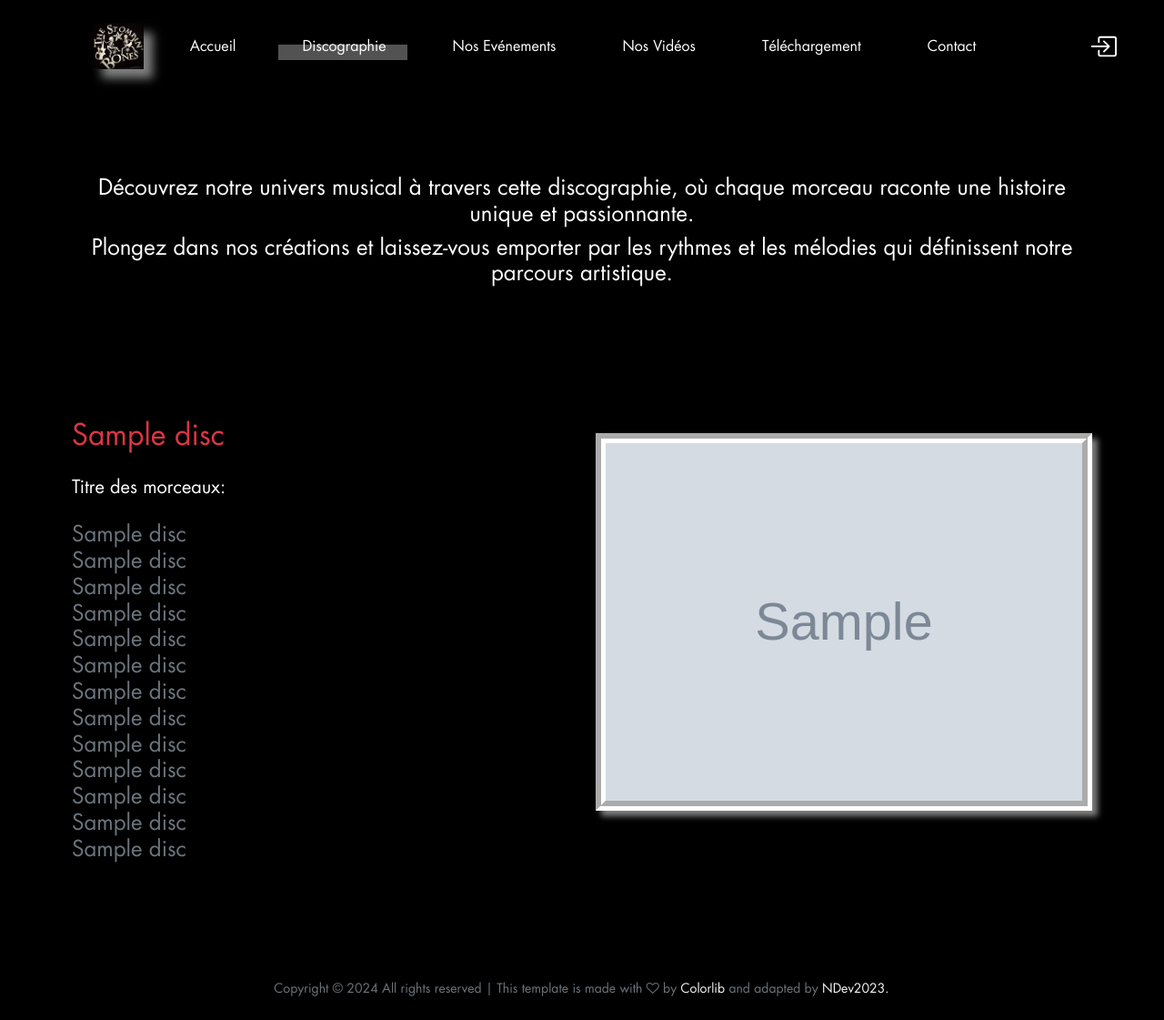
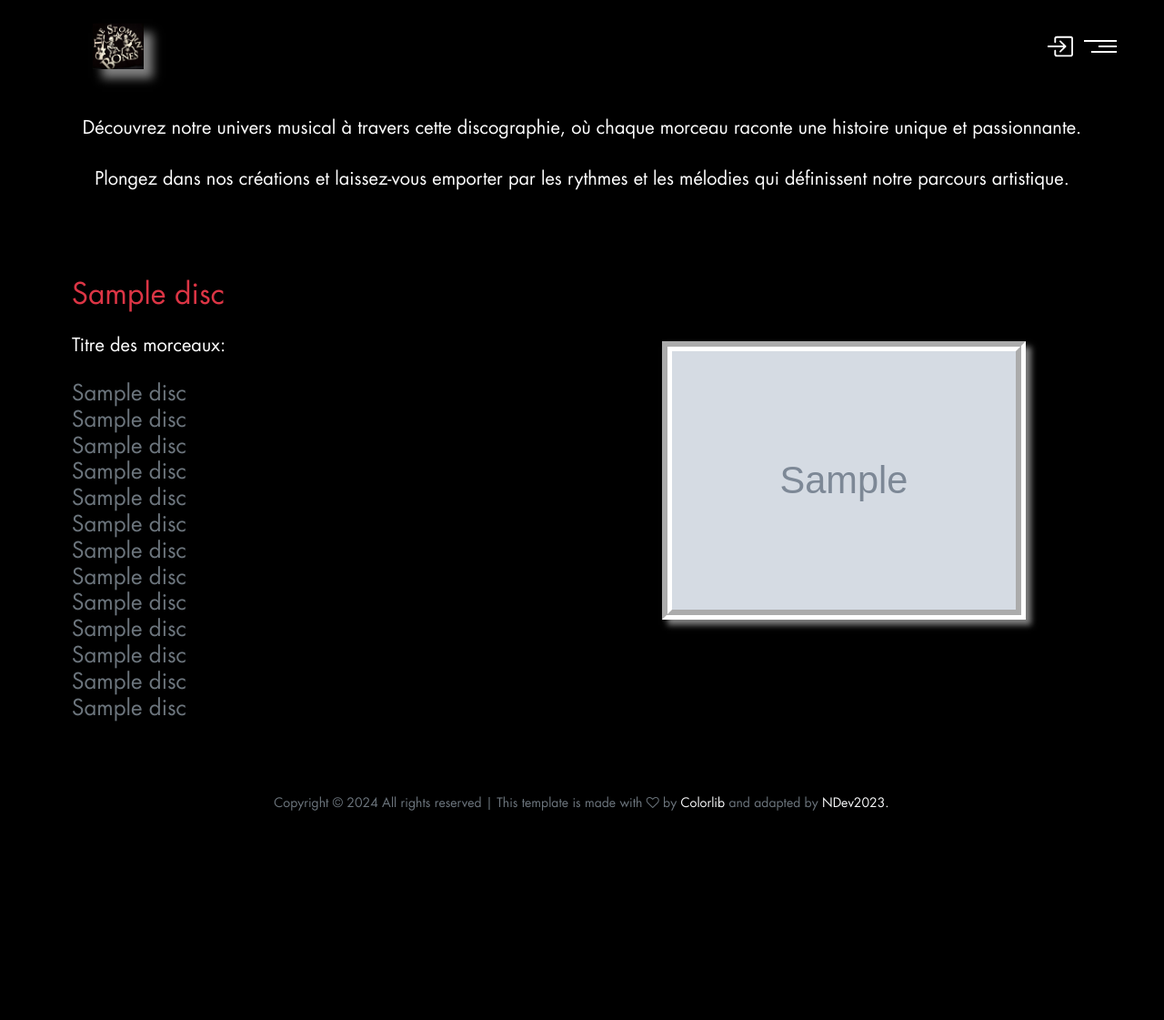
Before and after one commit to Dnico13/RockBandStompin, a PHP site: page /discographie.php in a window 1280 px wide. Shown: the whole page at 91% size. After the commit the page ends 891 px from the top, so only its background shows below. Run offline with PHP 8.4, Linux system fonts and the light colour scheme; tables that the repository leaves empty hold one stand-in row (values such as "Sample post"); grey boxes marked "Sample" are stand-in pictures.

Commit message:
AJUSTEMENT FRONT discographie ET evenements REGLAGE NAV

```diff
--- a/discographie.php
+++ b/discographie.php
@@ -12,11 +12,14 @@ $Albums = getAlbums($pdo);
     <?php
     require_once 'template/menu.php';
     ?>
-    <main class="mainBis Espace1">
+    <main class="mainBis ">
 
-        <div class=" container w-100 w-md-50  text-justify text-md-center presentation">
-            <p class="h4">Découvrez notre univers musical à travers cette discographie, où chaque morceau raconte une histoire unique et passionnante. <br></p>
-            <p class="h4">
+        <div class=" container w-100 w-sm-50 Espace1 text-justify text-md-center presentation">
+            <p class="h5">
+                Découvrez notre univers musical à travers cette discographie, où chaque morceau raconte une histoire unique et passionnante.
+            </p>
+            <br>
+            <p class="h5">
                 Plongez dans nos créations et laissez-vous emporter par les rythmes et les mélodies qui définissent notre parcours artistique.
             </p>
         </div>
@@ -28,16 +31,16 @@ $Albums = getAlbums($pdo);
 
 
 
-            <div class="container col-xxl-8 px-4 py-5">
+            <div class="container col-xxl-8 px-4 p-auto">
                 <div class="row flex-lg-row-reverse  align-items-center g-5 py-5">
-                    <div class=" col-12 col-lg-6 ">
-                        <img src="<?= $album['Photo']; ?>" class="d-block mx-lg-auto ms-2  img-fluid contour" alt="Illustration de page de couverture de l'album <?= $album['nom']; ?>" width="600" height="400" loading="lazy" title="Page de couverture de l'album <?= $album['nom']; ?>">
+                    <div class=" col-12 col-lg-6 py-auto">
+                        <img src="<?= $album['Photo']; ?>" class="d-block mx-auto   img-fluid contour" alt="Illustration de page de couverture de l'album <?= $album['nom']; ?>" width="400" height="auto" loading="lazy" title="Page de couverture de l'album <?= $album['nom']; ?>">
                     </div>
-                    <div class="col-lg-6 col-sm-12  pt-5">
-                        <h2 class="display-5 fw-bold text-body-emphasis lh-1 mb-3 text-danger text-left h2"><?= $album['nom']; ?></h2>
-                        <p class="lead">
+                    <div class="col-12 col-lg-6   pt-5">
+                        <h1 class="display-5 fw-bold text-body-emphasis lh-1 mb-3 text-danger text-center text-lg-left h2"><?= $album['nom']; ?></h1>
+                        <p class="lead text-center text-lg-left">
                             Titre des morceaux:
-                        <ul class="text-left text-secondary h4">
+                        <ul class="text-center text-lg-left text-secondary h4">
                             <li><?= $album['Titre1']; ?></li>
                             <li><?= $album['Titre2']; ?></li>
                             <li><?= $album['Titre3']; ?></li>
--- a/styles/style.css
+++ b/styles/style.css
@@ -24,12 +24,12 @@ margin-top: 10%;
 }
 
 .Espace1{
-    margin-top: 15%;
+   margin-top: 0%;
 }
 @media only screen and (min-width: 622px) and (max-width: 968px)
 {
     .Espace1{
-        margin-top: 31%;
+        margin-top: 15%;
     }
 
 }
--- a/template/menu.php
+++ b/template/menu.php
@@ -4,16 +4,16 @@ require_once 'fonction/url.php';
 
 <!-- Header -->
 <header class="header">
-    <div class="header_content d-flex flex-row align-items-center justify-content-center">
+    <div class="header_content  d-flex flex-row align-items-center justify-content-center ">
         <div class="logo">
             <a href="index.php">
                 <img src="images/logo.webp" class="logo" alt="Logo des Stompin'Bones" title="Logo des Stompin'Bones">
             </a>
         </div>
         <div class="log_reg">
-            <ul class="d-flex flex-row align-items-start justify-content-start">
+            <ul class=" d-flex flex-row  align-items-start justify-content-start ">
                 <li>
-                    <a href="admin.php" title="Login">
+                    <a href="admin.php" title="Login" class="d-inline mr-5" >
                         <svg xmlns="http://www.w3.org/2000/svg" width="30" height="30" fill="currentColor" class="bi bi-box-arrow-in-right" viewBox="0 0 16 16">
                             <path fill-rule="evenodd" d="M6 3.5a.5.5 0 0 1 .5-.5h8a.5.5 0 0 1 .5.5v9a.5.5 0 0 1-.5.5h-8a.5.5 0 0 1-.5-.5v-2a.5.5 0 0 0-1 0v2A1.5 1.5 0 0 0 6.5 14h8a1.5 1.5 0 0 0 1.5-1.5v-9A1.5 1.5 0 0 0 14.5 2h-8A1.5 1.5 0 0 0 5 3.5v2a.5.5 0 0 0 1 0z" />
                             <path fill-rule="evenodd" d="M11.854 8.354a.5.5 0 0 0 0-.708l-3-3a.5.5 0 1 0-.708.708L10.293 7.5H1.5a.5.5 0 0 0 0 1h8.793l-2.147 2.146a.5.5 0 0 0 .708.708z" />
@@ -23,7 +23,7 @@ require_once 'fonction/url.php';
                 <!--<li><a href="#">Register</a></li>-->
             </ul>
         </div>
-        <nav class="main_nav">
+        <nav class="main_nav d-lg-none">
             <ul class="d-flex flex-row align-items-start justify-content-start">
                 <li class="<?php if ($url_base === "index.php") {
                                 echo "active";
@@ -63,7 +63,7 @@ require_once 'fonction/url.php';
                 </li>
             </ul>
         </nav>
-        <div class="hamburger ml-auto">
+        <div class="hamburger ml-auto  d-inline">
             <div class="d-flex flex-column align-items-end justify-content-between">
                 <div></div>
                 <div></div>
@@ -99,6 +99,7 @@ require_once 'fonction/url.php';
                         <li><a href="video.php">Nos Vidéos</a></li>
                         <li><a href="vente.php">Téléchargement</a></li>
                         <li><a href="contact.php">Contact</a></li>
+
                     </ul>
                 </nav>
             </div>
```
Also changed, not shown: evenements.php (+15 -12 lines), vente.php (+4 -4 lines), video.php (+4 -4 lines), photoAffiche/IMG_65051.jpeg (deleted).
